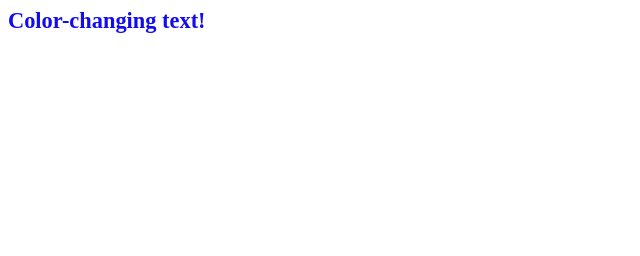
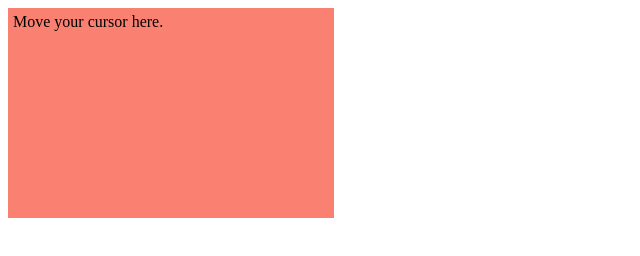
Before and after one commit to pudding-web/cards, a plain HTML site: page index.html in a window 1280 px wide. Shown: the whole page, without its empty margins (0-640 px from the left). Drawn offline with Linux system fonts and the light colour scheme.

Commit message:
Update index.html

```diff
--- a/index.html
+++ b/index.html
@@ -1,19 +1,14 @@
 <style>
-  @keyframes myAnimation {
-
-    from { color: orange; }
-
-    to { color: blue; }
+  div {
+    width: 25%;
+    height: 200px;
+    background-color: salmon;
+    padding: 5px;
+    transition: width 3s, height 2s;
   }
-  div p {
-    font-size: 1.4em;
-    font-weight: bold;
-    animation-name: myAnimation;
-    animation-duration: 3s;
-    animation-iteration-count: infinite;
+  div:hover {
+    width: 75%;
+    height: 100px;
   }
 </style>
-
-<div>
-  <p>Color-changing text!</p>
-</div>
+<div>Move your cursor here.</div>
```
